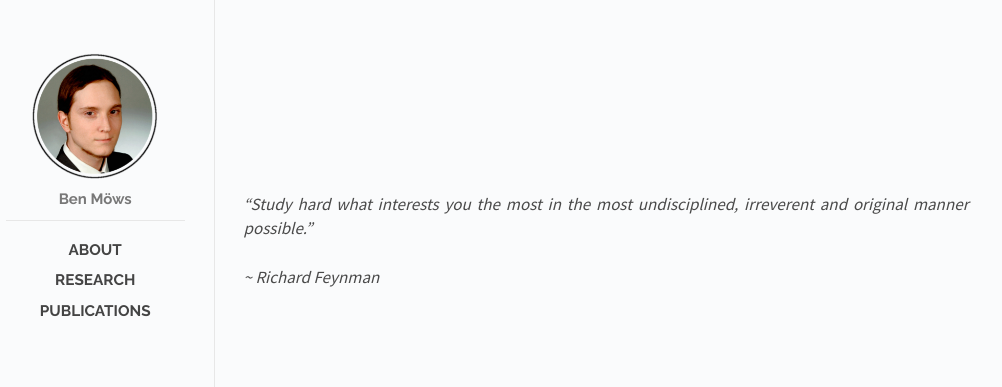
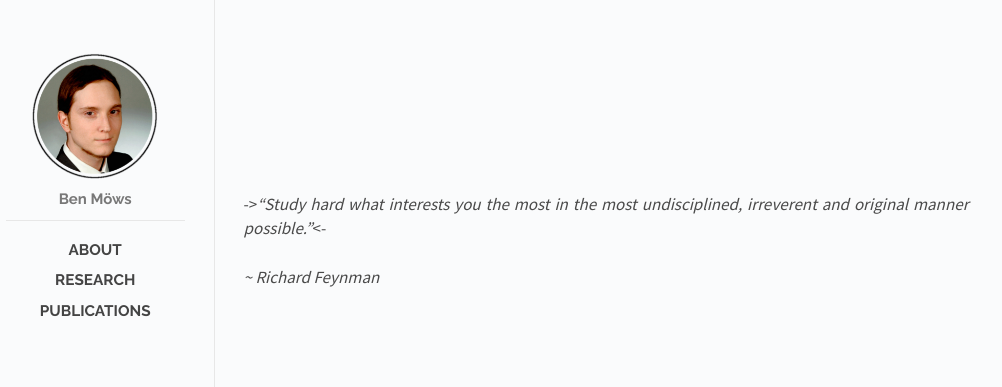
Before and after one commit to moews/moews.github.io, a Jekyll site: the page built from _posts/2017-03-28-home.md, in a window 1280 px wide. Shown: the top 387 px of the page, without its empty margins (144-1146 px from the left). Built offline with Jekyll 4.4.1, drawn with Linux system fonts in a browser that asks for light colours.

```diff
--- a/_posts/2017-03-28-home.md
+++ b/_posts/2017-03-28-home.md
@@ -14,7 +14,6 @@ hidden: true
 <br><br>
 </html>
 
-_"Study hard what interests you the most in the most
-undisciplined, irreverent and original manner possible."_
+->_"Study hard what interests you the most in the most undisciplined, irreverent and original manner possible."_<-
 
 _~ Richard Feynman_
```
